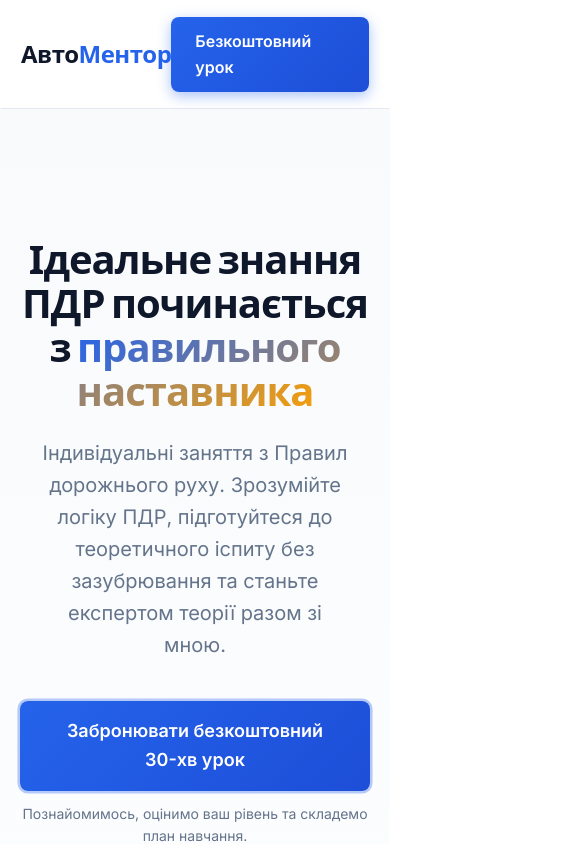
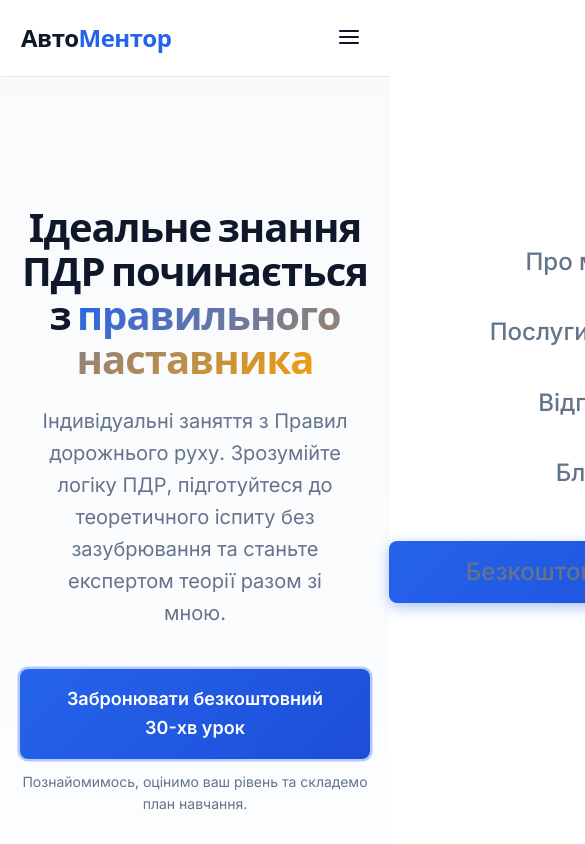
Before and after one commit to Bodia/auto_school_mentor, a Next.js app: page / in a window 390 px wide. Shown: the top 844 px of the page, 585 px wide, since content can reach past the window. Built offline with nearby package versions, Linux system fonts and the light colour scheme.

Commit message:
Fix mobile navigation

```diff
--- a/src/components/Navbar.css
+++ b/src/components/Navbar.css
@@ -38,8 +38,64 @@
   color: var(--primary-color);
 }
 
+.desktop-only {
+  display: block;
+}
+
+.mobile-only {
+  display: none;
+}
+
+.mobile-menu-btn {
+  display: none;
+  background: none;
+  border: none;
+  color: var(--text);
+  cursor: pointer;
+  padding: 0.5rem;
+  z-index: 101;
+}
+
 @media (max-width: 768px) {
-  .nav-links {
+  .desktop-only {
     display: none;
   }
+
+  .mobile-only {
+    display: block;
+    margin-top: 1rem;
+    width: 100%;
+  }
+
+  .mobile-only .btn {
+    width: 100%;
+    text-align: center;
+  }
+
+  .mobile-menu-btn {
+    display: block;
+  }
+
+  .nav-links {
+    position: fixed;
+    top: 0;
+    right: -100%;
+    width: 100%;
+    height: 100vh;
+    background-color: var(--background);
+    flex-direction: column;
+    justify-content: center;
+    align-items: center;
+    gap: 2rem;
+    transition: right 0.3s ease-in-out;
+    z-index: 100;
+  }
+
+  .nav-links.active {
+    right: 0;
+  }
+
+  .nav-links a {
+    font-size: 1.5rem;
+  }
 }
--- a/src/components/Navbar.tsx
+++ b/src/components/Navbar.tsx
@@ -1,20 +1,68 @@
+"use client";
+
+import { useState } from 'react';
 import Link from 'next/link';
 import './Navbar.css';
 
 export default function Navbar() {
+  const [isOpen, setIsOpen] = useState(false);
+
+  const toggleMenu = () => setIsOpen(!isOpen);
+  const closeMenu = () => setIsOpen(false);
+
   return (
     <header className="navbar glass">
       <div className="container nav-container">
-        <Link href="/" className="logo">
+        <Link href="/" className="logo" onClick={closeMenu}>
           Авто<span>Ментор</span>
         </Link>
-        <nav className="nav-links">
-          <Link href="/about">Про мене</Link>
-          <Link href="/pricing">Послуги та ціни</Link>
-          <Link href="/reviews">Відгуки</Link>
-          <Link href="/blog">Блог</Link>
+
+        {/* Mobile Menu Button */}
+        <button
+          className="mobile-menu-btn"
+          onClick={toggleMenu}
+          aria-label="Toggle menu"
+        >
+          <svg
+            xmlns="http://www.w3.org/2000/svg"
+            width="24"
+            height="24"
+            viewBox="0 0 24 24"
+            fill="none"
+            stroke="currentColor"
+            strokeWidth="2"
+            strokeLinecap="round"
+            strokeLinejoin="round"
+          >
+            {isOpen ? (
+              <>
+                <line x1="18" y1="6" x2="6" y2="18"></line>
+                <line x1="6" y1="6" x2="18" y2="18"></line>
+              </>
+            ) : (
+              <>
+                <line x1="3" y1="12" x2="21" y2="12"></line>
+                <line x1="3" y1="6" x2="21" y2="6"></line>
+                <line x1="3" y1="18" x2="21" y2="18"></line>
+              </>
+            )}
+          </svg>
+        </button>
+
+        <nav className={`nav-links ${isOpen ? 'active' : ''}`}>
+          <Link href="/about" onClick={closeMenu}>Про мене</Link>
+          <Link href="/pricing" onClick={closeMenu}>Послуги та ціни</Link>
+          <Link href="/reviews" onClick={closeMenu}>Відгуки</Link>
+          <Link href="/blog" onClick={closeMenu}>Блог</Link>
+
+          <div className="nav-cta mobile-only">
+            <Link href="/booking" className="btn btn-primary" onClick={closeMenu}>
+              Безкоштовний урок
+            </Link>
+          </div>
         </nav>
-        <div className="nav-cta">
+
+        <div className="nav-cta desktop-only">
           <Link href="/booking" className="btn btn-primary">
             Безкоштовний урок
           </Link>
```
